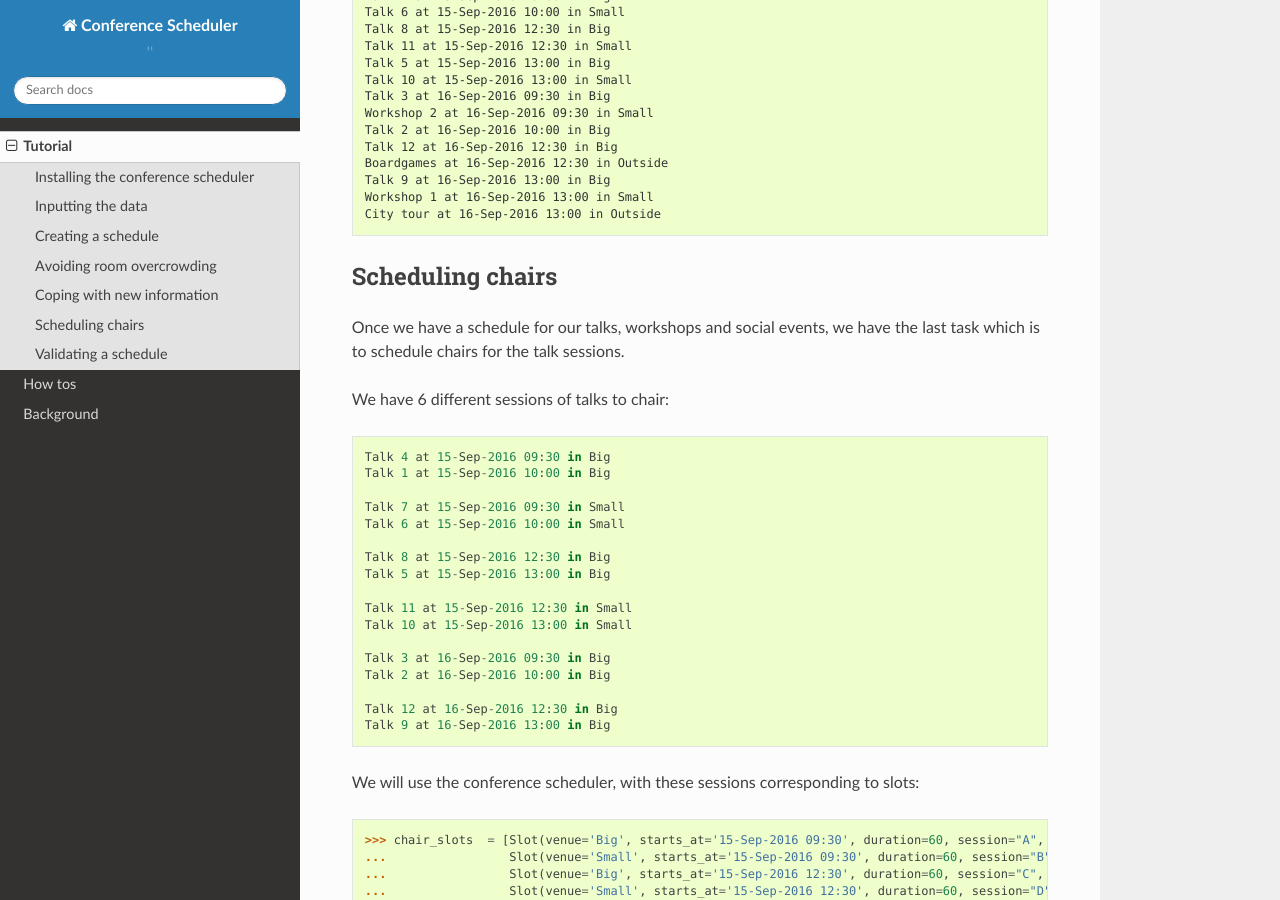
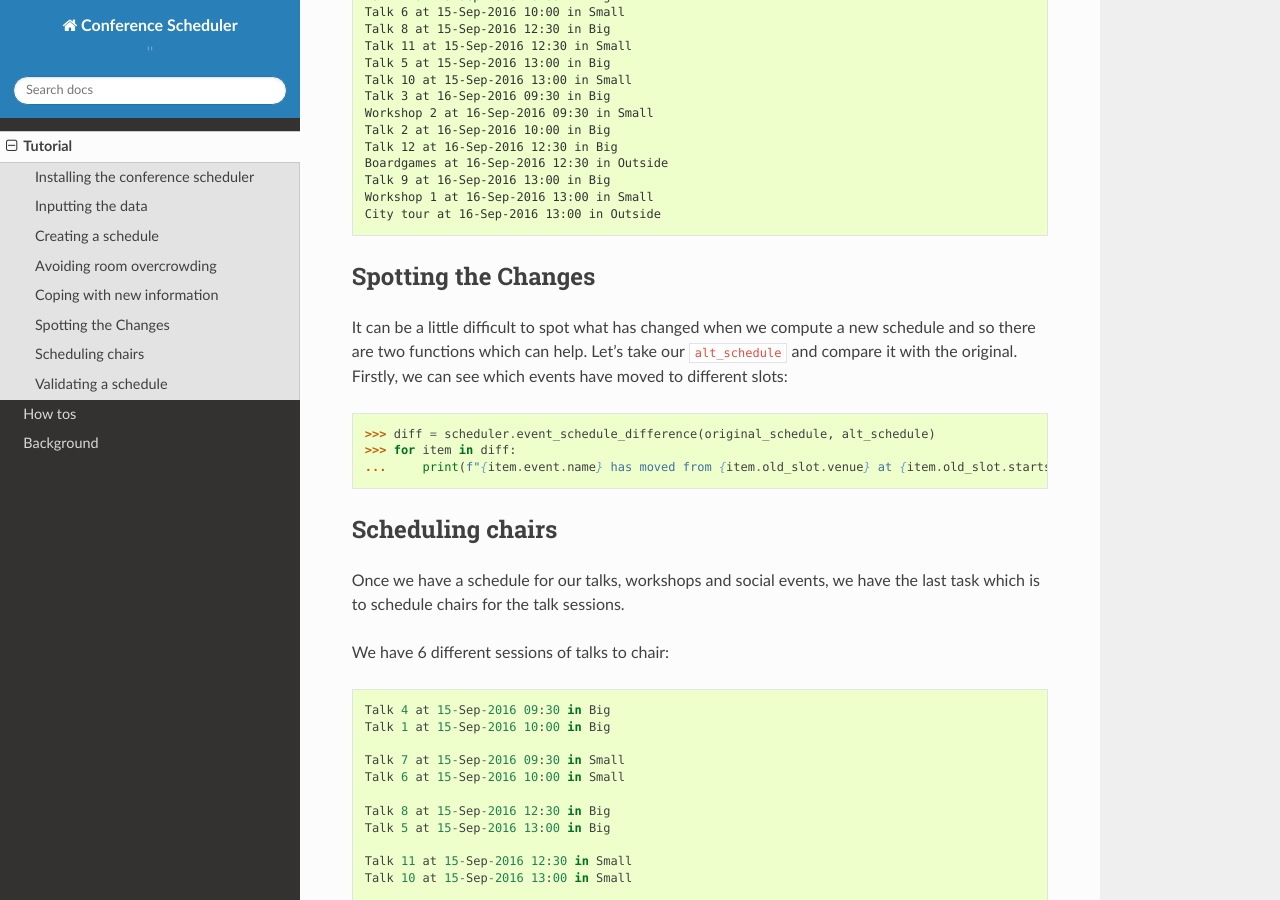
Before and after one commit to PyconUK/ConferenceScheduler, a Sphinx documentation site: the page built from docs/tutorial/index.rst, in a window 1280 px wide and 900 px high, scrolled down 4567 px. Built offline with Sphinx 7.4.7 and the Read the Docs theme 2.0.0, drawn with Linux system fonts in a browser that asks for light colours.

Commit message:
[#30] Add initial changes section to docs

```diff
--- a/docs/tutorial/index.rst
+++ b/docs/tutorial/index.rst
@@ -237,6 +237,19 @@ old schedule::
     Workshop 1 at 16-Sep-2016 13:00 in Small
     City tour at 16-Sep-2016 13:00 in Outside
 
+
+Spotting the Changes
+--------------------
+It can be a little difficult to spot what has changed when we compute a new schedule and so
+there are two functions which can help. Let's take our :code:`alt_schedule` and compare it
+with the original. Firstly, we can see which events have moved to different slots::
+
+
+    >>> diff = scheduler.event_schedule_difference(original_schedule, alt_schedule)
+    >>> for item in diff:
+    ...     print(f"{item.event.name} has moved from {item.old_slot.venue} at {item.old_slot.starts_at} to  {item.new_slot.venue} at {item.new_slot.starts_at}")
+
+
 Scheduling chairs
 -----------------
 
```
